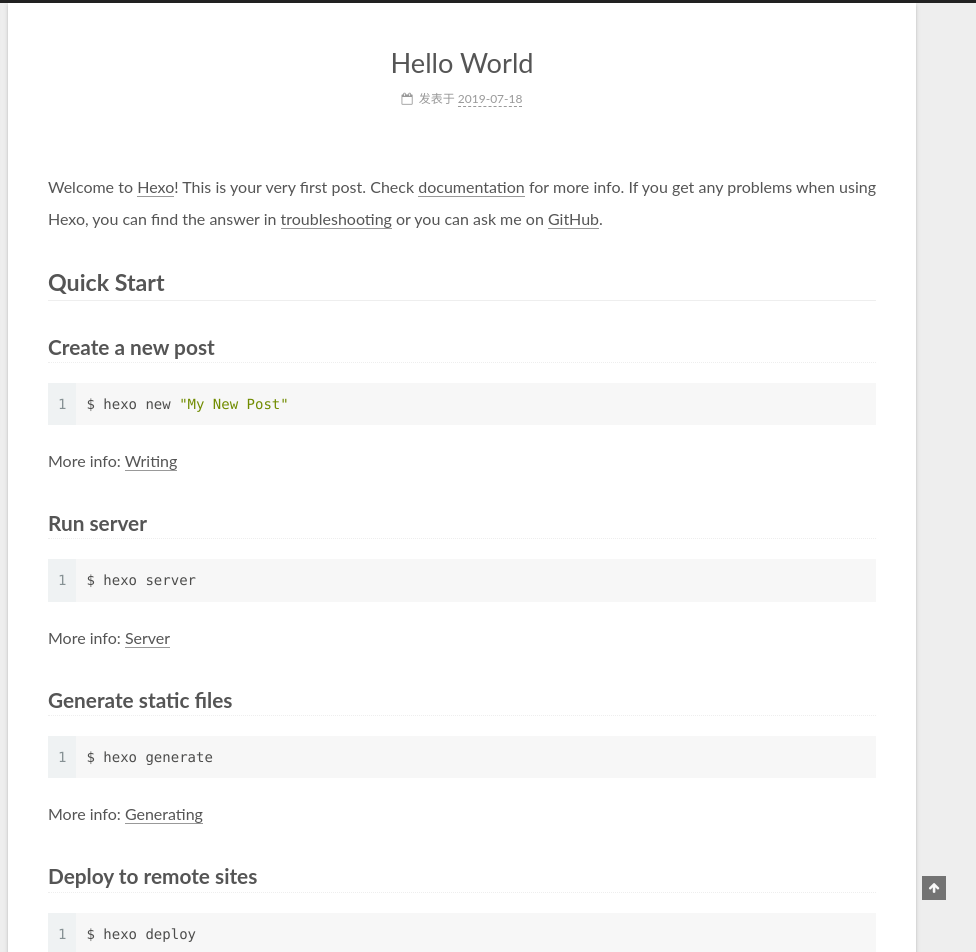
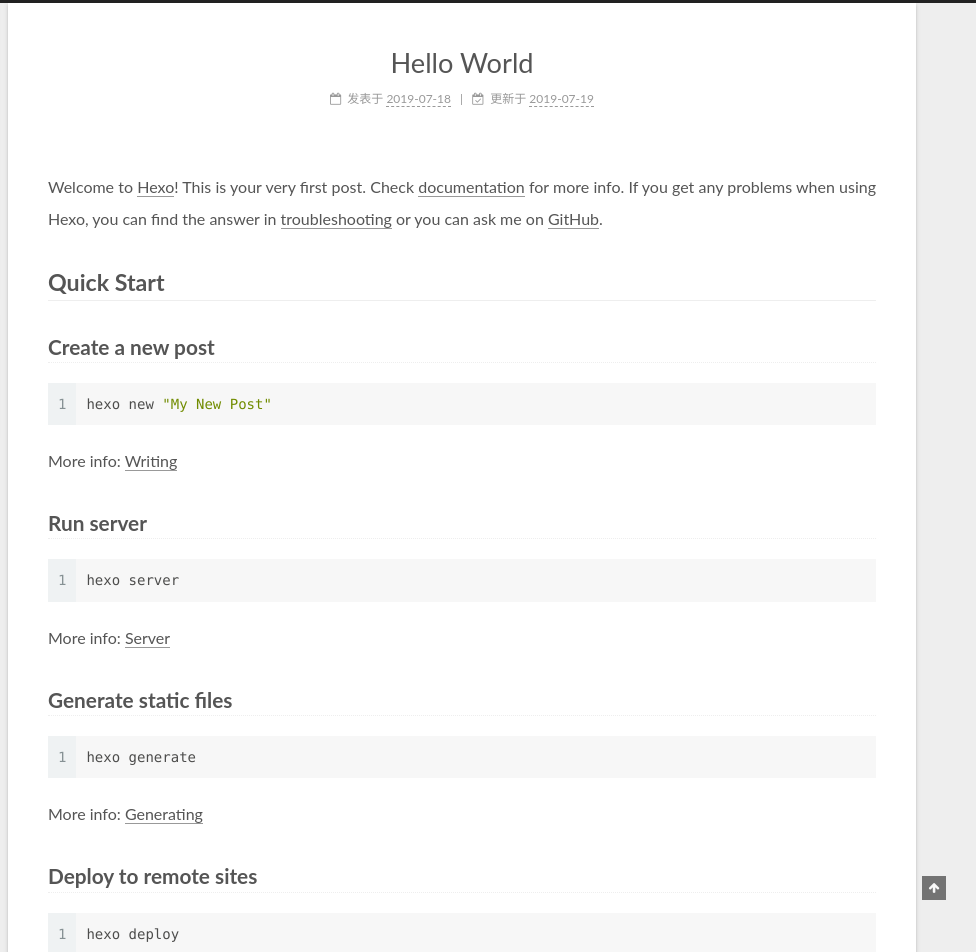
Before and after one commit to hayderx/hayderx.github.io, a plain HTML site: page index.html in a window 1280 px wide. Shown: the top 952 px of the page, 304-1280 px from the left. Drawn offline with Linux system fonts and the light colour scheme.

Commit message:
Site updated: 2019-07-19 20:51:40

```diff
--- a/css/main.css
+++ b/css/main.css
@@ -1705,7 +1705,7 @@ pre .javascript .function {
   width: 4px;
   height: 4px;
   border-radius: 50%;
-  background: #cc7363;
+  background: #acc92d;
 }
 .feed-link,
 .chat {
--- a/index.html
+++ b/index.html
@@ -392,6 +392,20 @@
 
 
 
+              <span class="post-meta-item">
+                <span class="post-meta-item-icon">
+                  <i class="fa fa-calendar-check-o"></i>
+                </span>
+
+                  <span class="post-meta-item-text">更新于</span>
+
+                <time title="修改时间：2019-07-19 20:51:24" itemprop="dateModified" datetime="2019-07-19T20:51:24+08:00">2019-07-19</time>
+              </span>
+
+
+
+
+
 
 
 
@@ -427,16 +441,16 @@
 
 
             <p>Welcome to <a href="https://hexo.io/" target="_blank" rel="noopener">Hexo</a>! This is your very first post. Check <a href="https://hexo.io/docs/" target="_blank" rel="noopener">documentation</a> for more info. If you get any problems when using Hexo, you can find the answer in <a href="https://hexo.io/docs/troubleshooting.html" target="_blank" rel="noopener">troubleshooting</a> or you can ask me on <a href="https://github.com/hexojs/hexo/issues" target="_blank" rel="noopener">GitHub</a>.</p>
-<h2 id="Quick-Start"><a href="#Quick-Start" class="headerlink" title="Quick Start"></a>Quick Start</h2><h3 id="Create-a-new-post"><a href="#Create-a-new-post" class="headerlink" title="Create a new post"></a>Create a new post</h3><figure class="highlight bash"><table><tr><td class="gutter"><pre><span class="line">1</span><br></pre></td><td class="code"><pre><span class="line">$ hexo new <span class="string">"My New Post"</span></span><br></pre></td></tr></table></figure>
+<h2 id="Quick-Start"><a href="#Quick-Start" class="headerlink" title="Quick Start"></a>Quick Start</h2><h3 id="Create-a-new-post"><a href="#Create-a-new-post" class="headerlink" title="Create a new post"></a>Create a new post</h3><figure class="highlight bash"><table><tr><td class="gutter"><pre><span class="line">1</span><br></pre></td><td class="code"><pre><span class="line">hexo new <span class="string">"My New Post"</span></span><br></pre></td></tr></table></figure>
 
 <p>More info: <a href="https://hexo.io/docs/writing.html" target="_blank" rel="noopener">Writing</a></p>
-<h3 id="Run-server"><a href="#Run-server" class="headerlink" title="Run server"></a>Run server</h3><figure class="highlight bash"><table><tr><td class="gutter"><pre><span class="line">1</span><br></pre></td><td class="code"><pre><span class="line">$ hexo server</span><br></pre></td></tr></table></figure>
+<h3 id="Run-server"><a href="#Run-server" class="headerlink" title="Run server"></a>Run server</h3><figure class="highlight bash"><table><tr><td class="gutter"><pre><span class="line">1</span><br></pre></td><td class="code"><pre><span class="line">hexo server</span><br></pre></td></tr></table></figure>
 
 <p>More info: <a href="https://hexo.io/docs/server.html" target="_blank" rel="noopener">Server</a></p>
-<h3 id="Generate-static-files"><a href="#Generate-static-files" class="headerlink" title="Generate static files"></a>Generate static files</h3><figure class="highlight bash"><table><tr><td class="gutter"><pre><span class="line">1</span><br></pre></td><td class="code"><pre><span class="line">$ hexo generate</span><br></pre></td></tr></table></figure>
+<h3 id="Generate-static-files"><a href="#Generate-static-files" class="headerlink" title="Generate static files"></a>Generate static files</h3><figure class="highlight bash"><table><tr><td class="gutter"><pre><span class="line">1</span><br></pre></td><td class="code"><pre><span class="line">hexo generate</span><br></pre></td></tr></table></figure>
 
 <p>More info: <a href="https://hexo.io/docs/generating.html" target="_blank" rel="noopener">Generating</a></p>
-<h3 id="Deploy-to-remote-sites"><a href="#Deploy-to-remote-sites" class="headerlink" title="Deploy to remote sites"></a>Deploy to remote sites</h3><figure class="highlight bash"><table><tr><td class="gutter"><pre><span class="line">1</span><br></pre></td><td class="code"><pre><span class="line">$ hexo deploy</span><br></pre></td></tr></table></figure>
+<h3 id="Deploy-to-remote-sites"><a href="#Deploy-to-remote-sites" class="headerlink" title="Deploy to remote sites"></a>Deploy to remote sites</h3><figure class="highlight bash"><table><tr><td class="gutter"><pre><span class="line">1</span><br></pre></td><td class="code"><pre><span class="line">hexo deploy</span><br></pre></td></tr></table></figure>
 
 <p>More info: <a href="https://hexo.io/docs/deployment.html" target="_blank" rel="noopener">Deployment</a></p>
 
--- a/search.xml
+++ b/search.xml
@@ -3,6 +3,6 @@
   <entry>
     <title><![CDATA[Hello World]]></title>
     <url>%2F2019%2F07%2F18%2Fhello-world%2F</url>
-    <content type="text"><![CDATA[Welcome to Hexo! This is your very first post. Check documentation for more info. If you get any problems when using Hexo, you can find the answer in troubleshooting or you can ask me on GitHub. Quick StartCreate a new post1$ hexo new "My New Post" More info: Writing Run server1$ hexo server More info: Server Generate static files1$ hexo generate More info: Generating Deploy to remote sites1$ hexo deploy More info: Deployment]]></content>
+    <content type="text"><![CDATA[Welcome to Hexo! This is your very first post. Check documentation for more info. If you get any problems when using Hexo, you can find the answer in troubleshooting or you can ask me on GitHub. Quick StartCreate a new post1hexo new "My New Post" More info: Writing Run server1hexo server More info: Server Generate static files1hexo generate More info: Generating Deploy to remote sites1hexo deploy More info: Deployment]]></content>
   </entry>
 </search>
```
Also changed, not shown: 2019/07/18/hello-world/index.html (+19 -5 lines).
